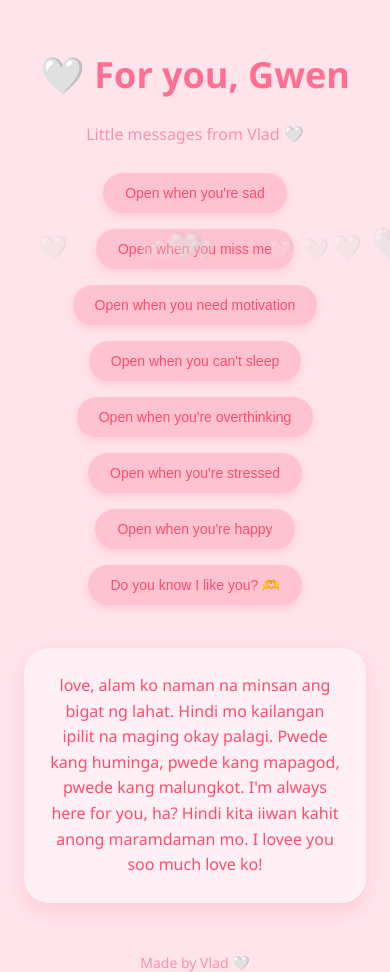
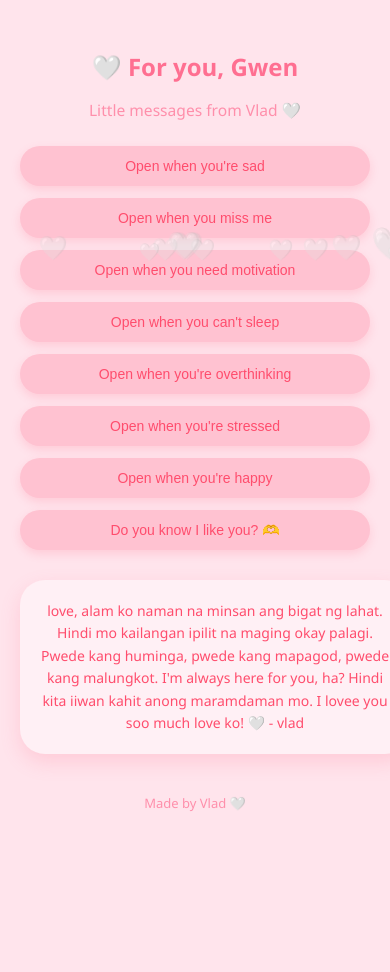
Before and after one commit to bladimeeer/foryouwhen, a plain HTML site: page index.html in a window 390 px wide. Both pictures are taken after a click on the button "Open when you're sad". After the commit the page ends 844 px from the top, so only its background shows below. Drawn offline with Linux system fonts and the light colour scheme.

Commit message:
Update index.html
fixed mobile

```diff
--- a/index.html
+++ b/index.html
@@ -2,6 +2,10 @@
 <html>
 <head>
     <title>Open When 💌</title>
+
+    <!-- ✅ Important for mobile responsiveness -->
+    <meta name="viewport" content="width=device-width, initial-scale=1.0">
+
     <style>
         body {
             margin: 0;
@@ -9,56 +13,63 @@
             background-color: #ffe4ec;
             text-align: center;
             overflow-x: hidden;
+            padding: 20px;
         }
 
         h1 {
-            margin-top: 50px;
+            margin-top: 30px;
             color: #ff6f91;
-            font-size: 36px;
+            font-size: clamp(24px, 6vw, 36px);
         }
 
         .intro {
             color: #ff8fab;
-            margin-bottom: 20px;
-            font-size: 16px;
+            margin-bottom: 25px;
+            font-size: clamp(14px, 4vw, 16px);
         }
 
         .button-container {
-            margin: 20px auto;
-            width: 85%;
-            max-width: 650px;
+            margin: 0 auto;
+            width: 100%;
+            max-width: 500px;
+            display: flex;
+            flex-direction: column;
+            gap: 12px;
         }
 
         button {
-            padding: 12px 22px;
-            margin: 8px;
+            padding: 14px;
             border: none;
-            border-radius: 25px;
+            border-radius: 30px;
             background-color: #ffc2d1;
             color: #ff4d6d;
-            font-size: 14px;
+            font-size: 15px;
             cursor: pointer;
             transition: all 0.3s ease;
             box-shadow: 0 4px 10px rgba(255, 105, 135, 0.2);
+            width: 100%;
+        }
+
+        button:active {
+            transform: scale(0.97);
         }
 
         button:hover {
             background-color: #ff8fab;
             color: white;
-            transform: scale(1.07);
         }
 
         .message-box {
             display: none;
-            margin: 35px auto;
-            padding: 25px;
-            width: 75%;
-            max-width: 600px;
+            margin: 30px auto;
+            padding: 20px;
+            width: 100%;
+            max-width: 500px;
             background: #fff0f5;
             border-radius: 25px;
             box-shadow: 0 8px 20px rgba(255, 105, 135, 0.2);
             color: #ff4d6d;
-            font-size: 16px;
+            font-size: 15px;
             line-height: 1.6;
         }
 
@@ -77,9 +88,21 @@
         }
 
         footer {
-            margin-top: 50px;
-            font-size: 14px;
+            margin-top: 40px;
+            font-size: 13px;
             color: #ff8fab;
+        }
+
+        /* Extra small screen adjustments */
+        @media (max-width: 400px) {
+            button {
+                font-size: 14px;
+                padding: 12px;
+            }
+
+            .message-box {
+                font-size: 14px;
+            }
         }
     </style>
 </head>
@@ -108,7 +131,7 @@
             const box = document.getElementById("message");
 
             let messages = {
-                sad: "love, alam ko naman na minsan ang bigat ng lahat. Hindi mo kailangan ipilit na maging okay palagi. Pwede kang huminga, pwede kang mapagod, pwede kang malungkot. I'm always here for you, ha? Hindi kita iiwan kahit anong maramdaman mo. I lovee you soo much love ko!",
+                sad: "love, alam ko naman na minsan ang bigat ng lahat. Hindi mo kailangan ipilit na maging okay palagi. Pwede kang huminga, pwede kang mapagod, pwede kang malungkot. I'm always here for you, ha? Hindi kita iiwan kahit anong maramdaman mo. I lovee you soo much love ko! 🤍 - vlad",
                 miss: "If you miss me, sana alam mo na mas miss kita! 🤍 - vlad",
                 motivation: "lovee, mas malakas at mas matalino ka kaysa iniisip mo. Kayang-kaya mo ‘to, I believe in you sobra. 🤍 - vlad",
                 sleep: "close your eyes, breathe slowly and pray. I hope you have the softest dreams tonight. 🤍 - vlad",
```
